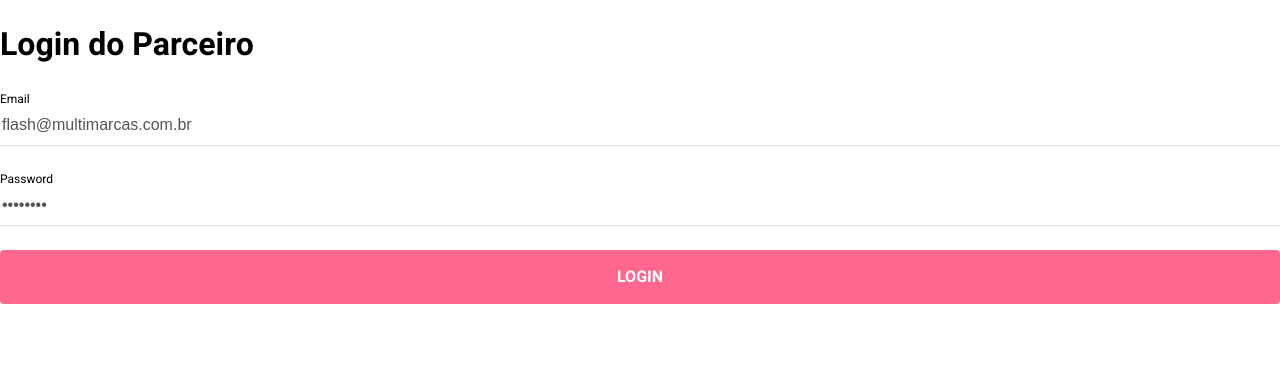
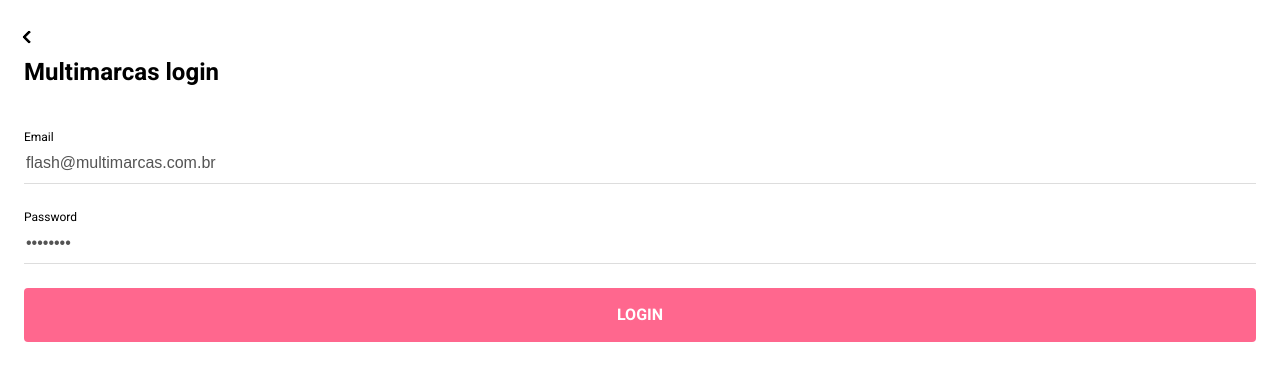
Before and after one commit to goislimat/flash, a Next.js app: page /partner/login in a window 1280 px wide. Shown: the top 380 px of the page. Built offline with nearby package versions, Linux system fonts and the light colour scheme.

Commit message:
Screen structure and back button

```diff
--- a/pages/partner/login.tsx
+++ b/pages/partner/login.tsx
@@ -1,14 +1,12 @@
-import { Button, Input } from "../../src/ui";
+import { Button, Input, Screen } from "../../src/ui";
 
 const Login = () => {
   return (
-    <div>
-      <h1>Login do Parceiro</h1>
-
+    <Screen previousPage="/" title="Multimarcas login">
       <Input label="email" name="email" value="flash@multimarcas.com.br" />
       <Input label="password" name="password" value="12345678" password />
       <Button nextPage="dashboard">Login</Button>
-    </div>
+    </Screen>
   );
 };
 
--- /dev/null
+++ b/src/ui/button/BackButton.tsx
@@ -0,0 +1,27 @@
+import Link from "next/link";
+import styled from "styled-components";
+
+const BackArrow = styled.a`
+  display: block;
+  height: 10px;
+  width: 10px;
+  border: none;
+  border-left: 3px solid black;
+  border-bottom: 3px solid black;
+  border-radius: 2px;
+  transform: rotate(45deg);
+`;
+
+interface BackButtonProps {
+  previousPage: string;
+}
+
+const BackButton = ({ previousPage }: BackButtonProps) => {
+  return (
+    <Link href={previousPage} passHref>
+      <BackArrow />
+    </Link>
+  );
+};
+
+export default BackButton;
--- a/src/ui/screen/index.tsx
+++ b/src/ui/screen/index.tsx
@@ -1,5 +1,33 @@
-const Screen = () => {
-  return <div>screen</div>;
+import { ReactNode } from "react";
+import styled from "styled-components";
+
+import BackButton from "../button/BackButton";
+
+const ScreenContainer = styled.div`
+  padding: 32px 24px;
+`;
+
+const Title = styled.h1`
+  font-size: 24px;
+  line-height: 30px;
+  margin-bottom: 40px;
+`;
+
+interface ScreenProps {
+  title: string;
+  previousPage: string;
+  children: ReactNode;
+}
+
+const Screen = ({ title, previousPage, children }: ScreenProps) => {
+  return (
+    <ScreenContainer>
+      <BackButton previousPage={previousPage} />
+      <Title>{title}</Title>
+
+      {children}
+    </ScreenContainer>
+  );
 };
 
 export default Screen;
```
